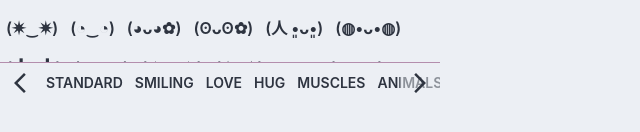
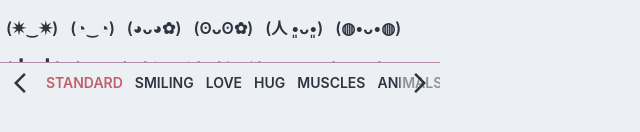
Before and after one commit to mayudev/kaomoji-panel, a React (Create React App) app: page / in a window 1280 px wide. Shown: the part 398-530 px from the top of the page, without its empty margins (0-640 px from the left). Built offline with nearby package versions, Linux system fonts and the light colour scheme.

Commit message:
feat(navigation): add active highlight
poor

```diff
--- a/src/components/Navigation.tsx
+++ b/src/components/Navigation.tsx
@@ -1,4 +1,4 @@
-import { useRef } from "react";
+import { useRef, useState } from "react";
 import "../styles/navigation.scss";
 
 type Props = {
@@ -7,6 +7,8 @@ type Props = {
 
 function Navigation(props: Props) {
   const navigationRef = useRef<HTMLDivElement>(null);
+
+  const [active, setActive] = useState(0);
 
   const scrollLeft = () => {
     if (navigationRef.current !== null) {
@@ -68,8 +70,13 @@ function Navigation(props: Props) {
             </g>
           </svg>
         </div>
-        {props.groupNames.map((group) => (
-          <a href={"#" + group} key={group} className="Link">
+        {props.groupNames.map((group, i) => (
+          <a
+            href={"#" + group}
+            key={group}
+            className={`Link ${active === i ? "Link--active" : ""}`}
+            onClick={() => setActive(i)}
+          >
             {group}
           </a>
         ))}
```
